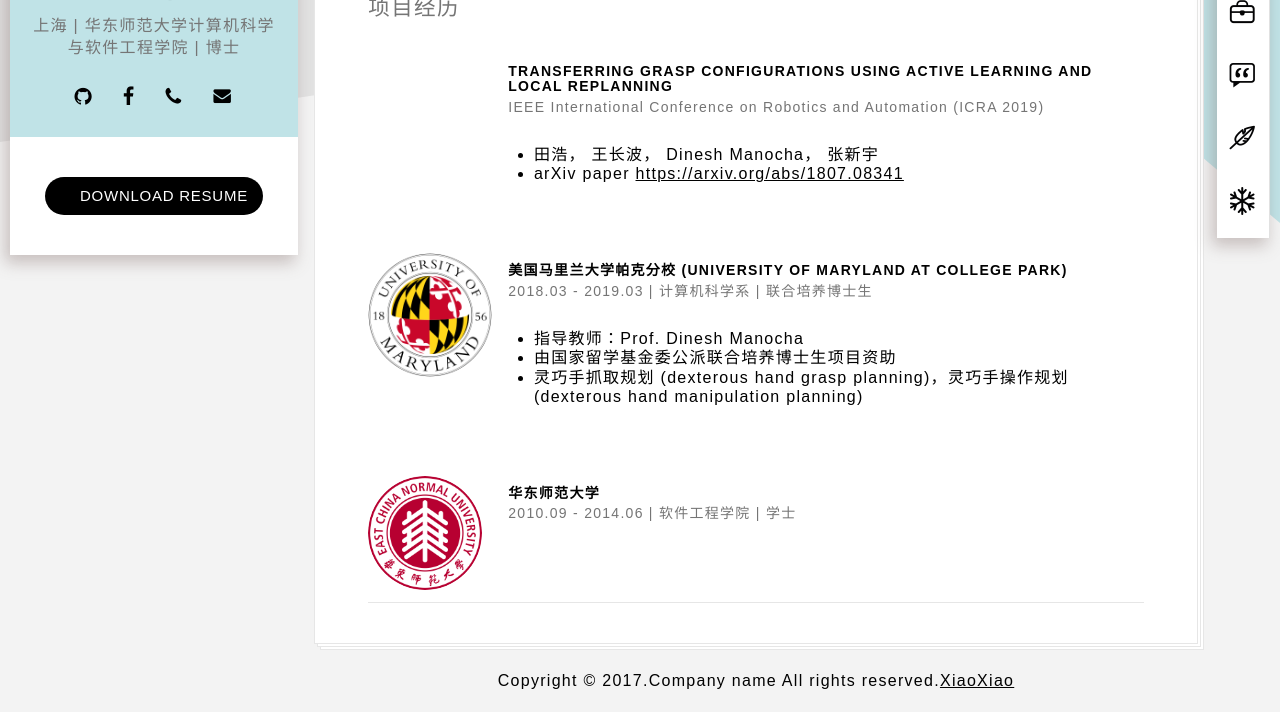
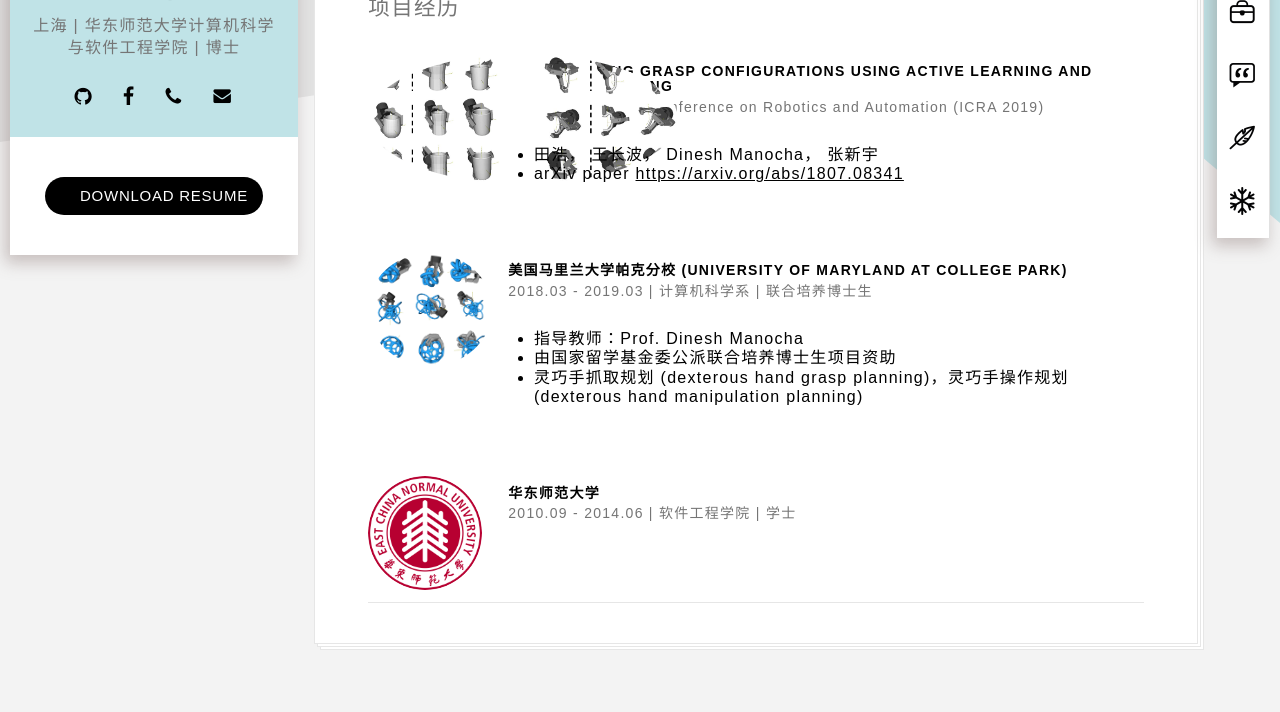
Before and after one commit to tlsdba/tlsdba.github.io, a Jekyll site: the page built from index.html, in a window 1280 px wide and 1025 px high, cut to the strip 313-1025 px from the top of the window. Built offline with Jekyll 4.4.1, drawn with Linux system fonts in a browser that asks for light colours; some web fonts are replaced.

Commit message:
update pic size

```diff
--- a/_includes/footer.html
+++ b/_includes/footer.html
@@ -1,7 +1,7 @@
 <footer id="ace-footer" class="ace-container-shift">
     <div class="ace-container">
   <div class="ace-footer-cont clear-mrg">
-    <p class="text-center">Copyright &copy; 2017.Company name All rights reserved.<a href="https://gitee.com/xiaodan_yu">XiaoXiao</a></p>
+    <p class="text-center"></p>
   </div>
     </div><!-- .ace-container -->
 </footer><!-- #ace-footer -->
--- a/_includes/resumer_04-projects.html
+++ b/_includes/resumer_04-projects.html
@@ -5,7 +5,7 @@
 
             <div class="ref-box hreview">
                 <div class="ref-avatar">
-                    <img alt="" src="{{ '/styles/img/ICRA2019.png' | prepend: site.baseurl }}" class="avatar avatar-54 photo">
+                    <img alt="" src="{{ '/styles/img/projects/ICRA2019.png' | prepend: site.baseurl }}" class="avatar avatar-54 photo" width="40%" >
                 </div>
 
                 <div class="ref-info">
@@ -26,7 +26,7 @@
             </div><!-- .ref-box -->
 			<div class="ref-box hreview">
                 <div class="ref-avatar">
-                    <img alt="" src="{{ '/styles/img/umd.png' | prepend: site.baseurl }}" class="avatar avatar-54 photo" height="124" width="124">
+                    <img alt="" src="{{ '/styles/img/projects/IROS2018.png' | prepend: site.baseurl }}" class="avatar avatar-54 photo" height="124" width="124">
                 </div>
 
                 <div class="ref-info">
```
